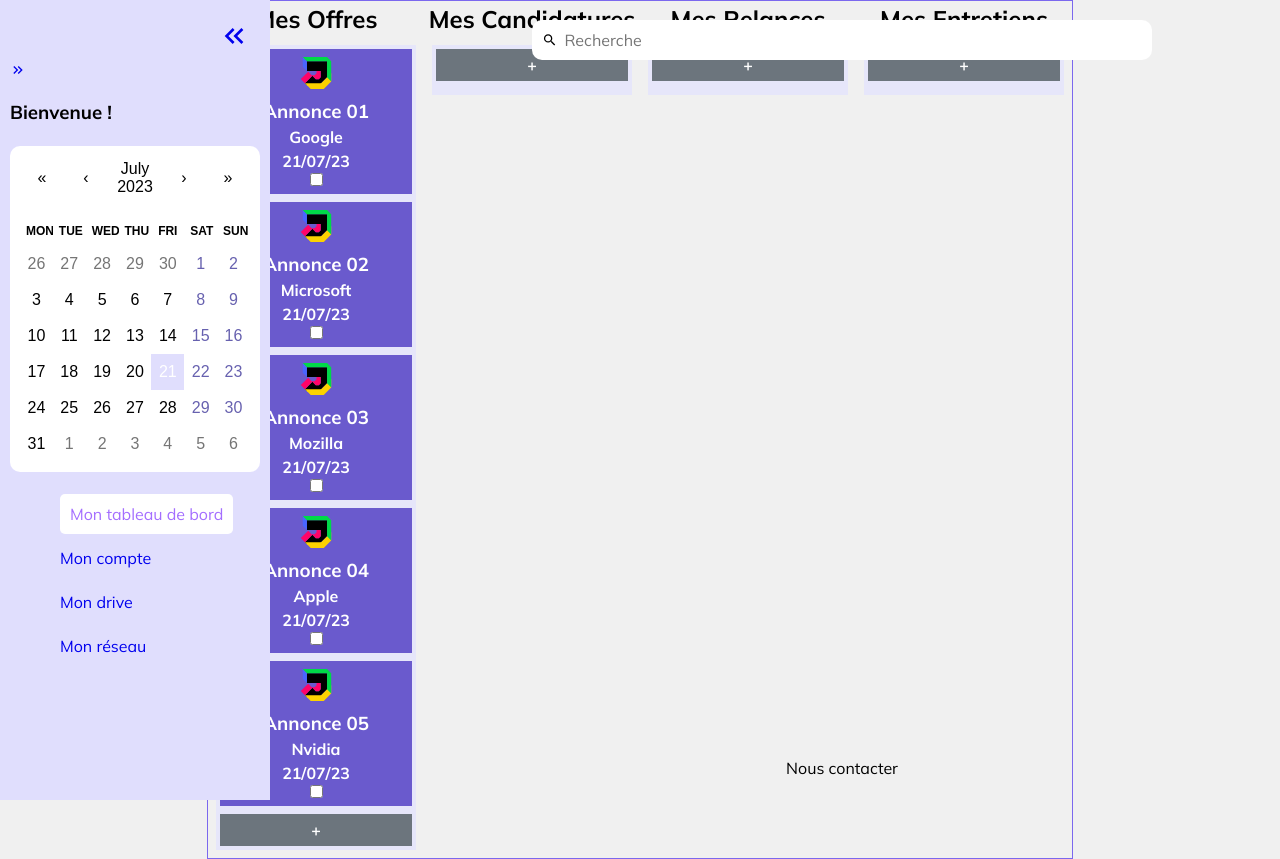
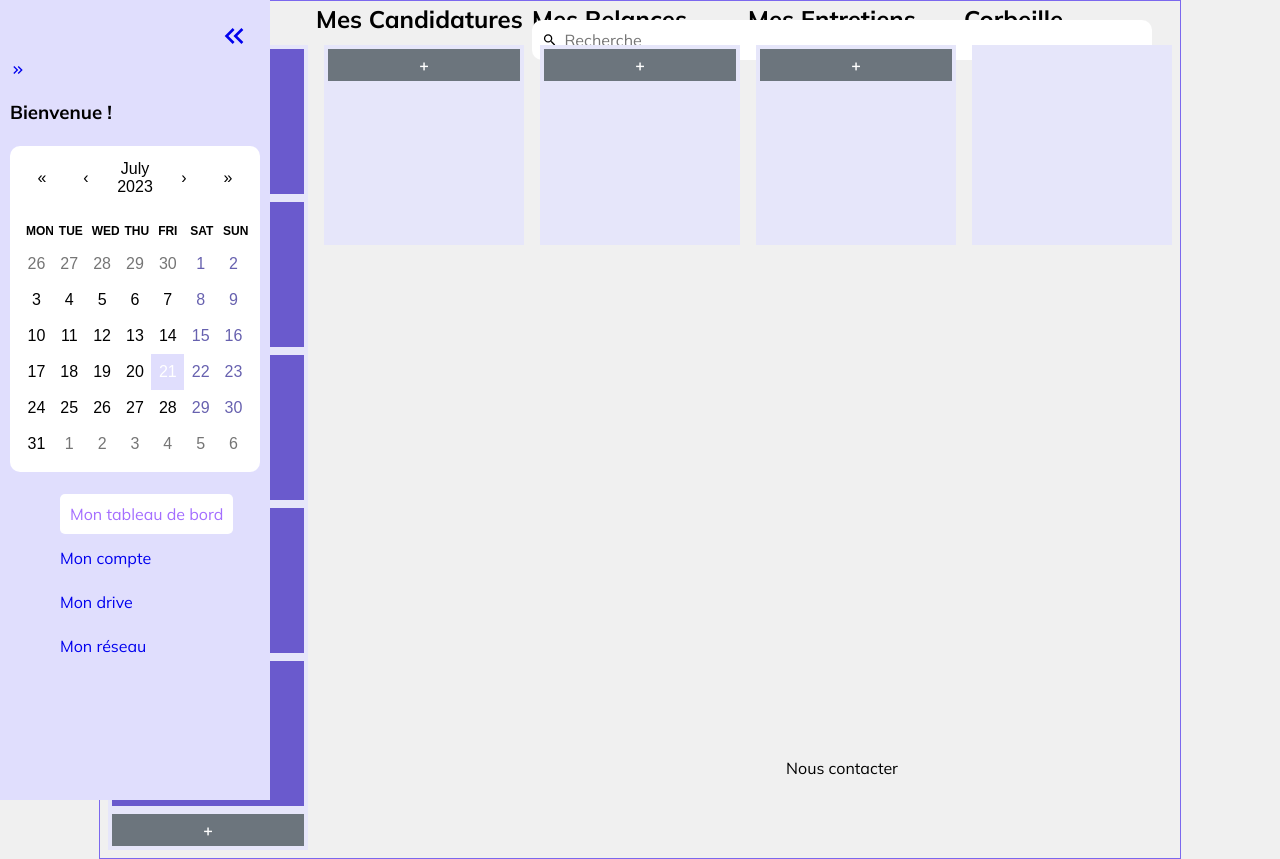
Before and after one commit to chrisberlant/jobmemo-front, a React (Vite) app: page /dashboard in a window 1280 px wide. Built offline with nearby package versions, Linux system fonts and the light colour scheme.

Commit message:
adding the recycle bin to the kanban

```diff
--- a/package.json
+++ b/package.json
@@ -14,11 +14,8 @@
 		"@reduxjs/toolkit": "^1.9.5",
 		"gsap": "^3.12.2",
 		"react": "^18.2.0",
-<<<<<<< HEAD
 		"react-calendar": "^4.4.0",
-=======
 		"react-beautiful-dnd": "^13.1.1",
->>>>>>> 2d0172e58634361c46f4451e8b25722c9fd1d306
 		"react-dom": "^18.2.0",
 		"react-icons": "^4.10.1",
 		"react-redux": "^8.1.1",
--- a/src/components/Card/Card.tsx
+++ b/src/components/Card/Card.tsx
@@ -4,11 +4,22 @@
 import { CardType } from '../../@types/jobmemo';
 import './Card.scss';
 
-function Card({ item, index }) {
-  // console.log(item);
-  const [checked, setChecked] = useState(false);
+// Ce composant restitue un élément déplaçable à l'aide du composant Draggable de la bibliothèque 'react-beautifull-dnd'.
+// Il définit la clé, draggableId et les accessoires d'index en fonction de l'accessoire d'élément.
+// Dans le composant Draggable, il y a une fonction qui reçoit fourni et un instantané en tant que paramètres.
 
-  const handleChange = () => {
+type CardProps = {
+  item: {
+    id: string;
+    title: string;
+    enterpriseName: string;
+    createdAt: string;
+  };
+  index: number;
+};
+function Card({ item, index }: CardProps): JSX.Element {
+  const [checked, setChecked] = useState<boolean>(false);
+  const handleChange = (): void => {
     setChecked(!checked);
   };
 
--- a/src/components/Column/Column.scss
+++ b/src/components/Column/Column.scss
@@ -1,7 +1,17 @@
 @use '../../styles/variables' as v;
 
 .column {
+  position: relative;
   padding: 4px;
   min-width: 200px;
-  min-height: 50px;
+  min-height: 200px;
+  margin: 8px;
 }
+
+.trash {
+  background-color: 'red';
+  // position: absolute;
+  // bottom: 0;
+  // right: 50px;
+  height: 200px;
+}
--- a/src/components/Column/Column.tsx
+++ b/src/components/Column/Column.tsx
@@ -7,11 +7,21 @@
   droppableId: string;
   column: {
     color: string;
-    items?: Array<{ id: React.Key | null | undefined }>;
+    className: string;
+    items?: Array<{ id: React.Key }>;
   };
 }
+interface CardProps {
+  key: string;
+  item: any; // Replace 'any' with the specific type of 'item' if possible
+  index: number;
+}
+
+// Rendu de la colonne avec fonctions glissables et déposables à l'aide du composant Droppable de la bibliothèque react-beautiful-dnd. Le composant Column prend en charge deux props: droppableId et column.
+// Il utilise ensuite ces accessoires pour définir le droppableId du composant Droppable et restituer une liste de composants Card basée sur le tableau column.items
 
 function Column({ droppableId, column }: ColumnProps) {
+  const isNotRecycleBin = column.className !== 'trash';
   return (
     <Droppable droppableId={droppableId} key={droppableId}>
       {(provided, snapshot) => {
@@ -26,13 +36,11 @@
                 : 'lavender',
             }}
           >
-            {column?.items?.map(
-              (item: { id: React.Key | null | undefined }, index: number) => {
-                return <Card key={item.id} item={item} index={index} />;
-              }
-            )}
+            {column?.items?.map((item: { id: React.Key }, index: number) => {
+              return <Card key={item.id} item={item} index={index} />;
+            })}
             {provided.placeholder}
-            <CardButton />
+            {isNotRecycleBin && <CardButton />}
           </div>
         );
       }}
--- a/src/components/Columns/Columns.tsx
+++ b/src/components/Columns/Columns.tsx
@@ -1,21 +1,47 @@
 import { useState } from 'react';
 import { DragDropContext } from 'react-beautiful-dnd';
+import { gsap } from 'gsap';
 import Column from '../Column/Column';
 import { status } from '../../fakeDatas/fakeDatas';
 import './Columns.scss';
 
+// Cet extrait de code définit une fonction appelée onDragEnd qui est utilisée comme rappel pour gérer la fin d'un événement glisser. Il prend trois paramètres : result, columns et setColumns.
+// La fonction vérifie d'abord s'il existe une destination valide pour l'événement glisser. Sinon, il revient à sa place.
+// Ensuite, il extrait les propriétés source et destination de l'objet de résultat.
+// Si la source et la destination proviennent de conteneurs de dépôt différents, la fonction déplace l'élément déplacé de la colonne source vers la colonne de destination. Pour ce faire, il crée des copies des tableaux d'éléments des colonnes source et destination, supprime l'élément du tableau source et l'insère à l'index approprié dans le tableau de destination. Enfin, il met à jour l'état des colonnes en fusionnant les modifications avec l'état existant.
+// Si la source et la destination proviennent du même conteneur de dépôt, la fonction déplace l'élément déplacé dans la même colonne. Il suit un processus similaire au précédent, mais avec une seule colonne impliquée.
+
 const onDragEnd = (result, columns, setColumns) => {
+  // Check if there is a destination for the dragged item
   if (!result.destination) return;
+
+  // Destructure the source and destination from the result object
   const { source, destination } = result;
 
+  // If the source and destination droppableIds are different
   if (source.droppableId !== destination.droppableId) {
+    // Get the source and destination columns based on the droppableIds
     const sourceColumn = columns[source.droppableId];
     const destColumn = columns[destination.droppableId];
-    console.log('card moving to : ',destColumn.name);
+
+    // Log the name of the destination column
+    console.log('source : ', source);
+    console.log('destination : ', destColumn.className);
+    console.log('card moving from : ', sourceColumn.name);
+    console.log('card moving to : ', destColumn.name);
+
+    // Create copies of the source and destination items arrays
     const sourceItems = [...sourceColumn.items];
     const destItems = [...destColumn.items];
+
+    // Remove the dragged item from the source items array
     const [removed] = sourceItems.splice(source.index, 1);
+
+    // Insert the dragged item at the destination index in the destination items array
     destItems.splice(destination.index, 0, removed);
+
+    if (destColumn.className !== 'trash') {
+      // Update the state with the modified columns, replacing the source and destination columns
       setColumns({
         ...columns,
         [source.droppableId]: {
@@ -28,10 +54,31 @@
         },
       });
     } else {
+      // Update the state with the source columns
+      // Dont update the state with the destination columns for removing the dragged item
+      setColumns({
+        ...columns,
+        [source.droppableId]: {
+          ...sourceColumn,
+          items: sourceItems,
+        },
+      });
+      console.log(destItems[0].title, '- id : ', destItems[0].id, ' trashed');
+    }
+  } else {
+    // If the source and destination droppableIds are the same
     const column = columns[source.droppableId];
+
+    // Create a copy of the items array
     const copiedItems = [...column.items];
+
+    // Remove the dragged item from the copied items array
     const [removed] = copiedItems.splice(source.index, 1);
+
+    // Insert the dragged item at the destination index in the copied items array
     copiedItems.splice(destination.index, 0, removed);
+
+    // Update the state with the modified column with the right index of the dragged item
     setColumns({
       ...columns,
       [source.droppableId]: {
@@ -43,25 +90,20 @@
 };
 
 function Columns() {
+  // Initialize state with the status object
   const [columns, setColumns] = useState(status);
 
   return (
     <div className="columns">
       <DragDropContext
+        // Call the onDragEnd function with the result, columns, and setColumns arguments
         onDragEnd={(result) => onDragEnd(result, columns, setColumns)}
       >
         {Object.entries(columns).map(([columnId, column]) => {
           return (
-            <div
-              style={{
-                display: 'flex',
-                flexDirection: 'column',
-                alignItems: 'center',
-              }}
-              key={columnId}
-            >
+            <div key={columnId} className={column.className}>
               <h2>{column.name}</h2>
-              <div style={{ margin: 8 }}>
+              <div>
                 <Column droppableId={columnId} key={columnId} column={column} />
               </div>
             </div>
--- a/src/components/Dashboard/Dashboard.scss
+++ b/src/components/Dashboard/Dashboard.scss
@@ -1,4 +1,5 @@
 @use '../../styles/variables' as v;
 
 .Dashboard {
+  // position: relative;
 }
--- a/src/components/Navbar/Navbar.tsx
+++ b/src/components/Navbar/Navbar.tsx
@@ -10,7 +10,7 @@
   // Show/Hide Menu
   const [sideMenu, setSideMenu] = useState(false);
   const showsideMenu = () => {
-    setSideMenu(!sideMenu);
+    setSideMenu(!sideMenu);yarn
     // console.log(sideMenu);
   };
   //
--- a/src/fakeDatas/fakeDatas.js
+++ b/src/fakeDatas/fakeDatas.js
@@ -48,21 +48,31 @@
     name: 'Mes Offres',
     color: '#eee',
     items: fakeItems,
+    className: 'offers',
   },
   [uuid()]: {
     name: 'Mes Candidatures',
     color: '#eee',
     items: [],
+    className: 'applications',
   },
   [uuid()]: {
     name: 'Mes Relances',
     color: '#eee',
     items: [],
+    className: 'relaunch',
   },
   [uuid()]: {
     name: 'Mes Entretiens',
     color: '#eee',
     items: [],
+    className: 'interview',
+  },
+  [uuid()]: {
+    name: 'Corbeille',
+    color: '#eee',
+    items: [],
+    className: 'trash',
   },
 };
 
```
Also changed, not shown: 1 other file (tests, documents, lock files or other folders). Lines whose indentation alone changed are shown as unchanged.
